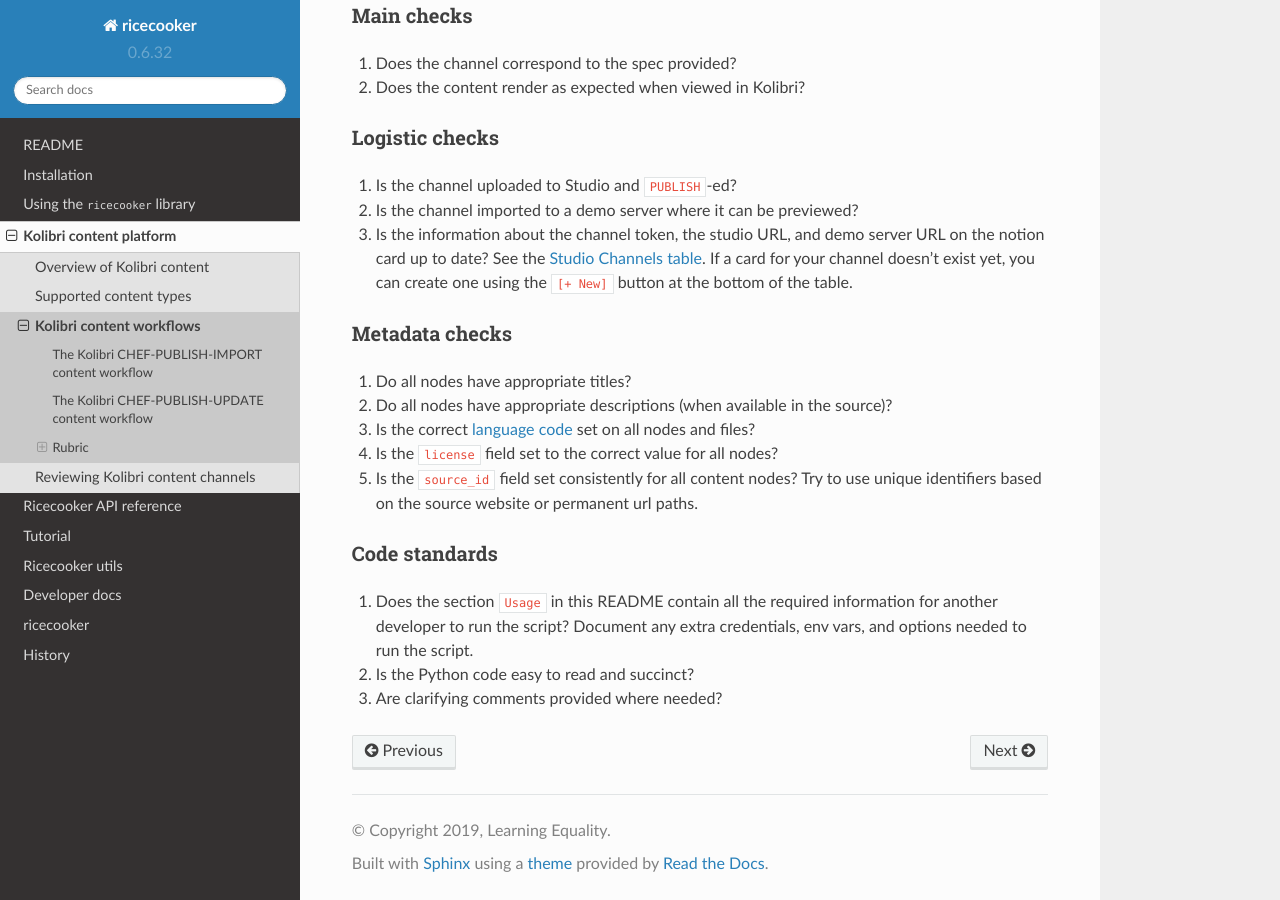
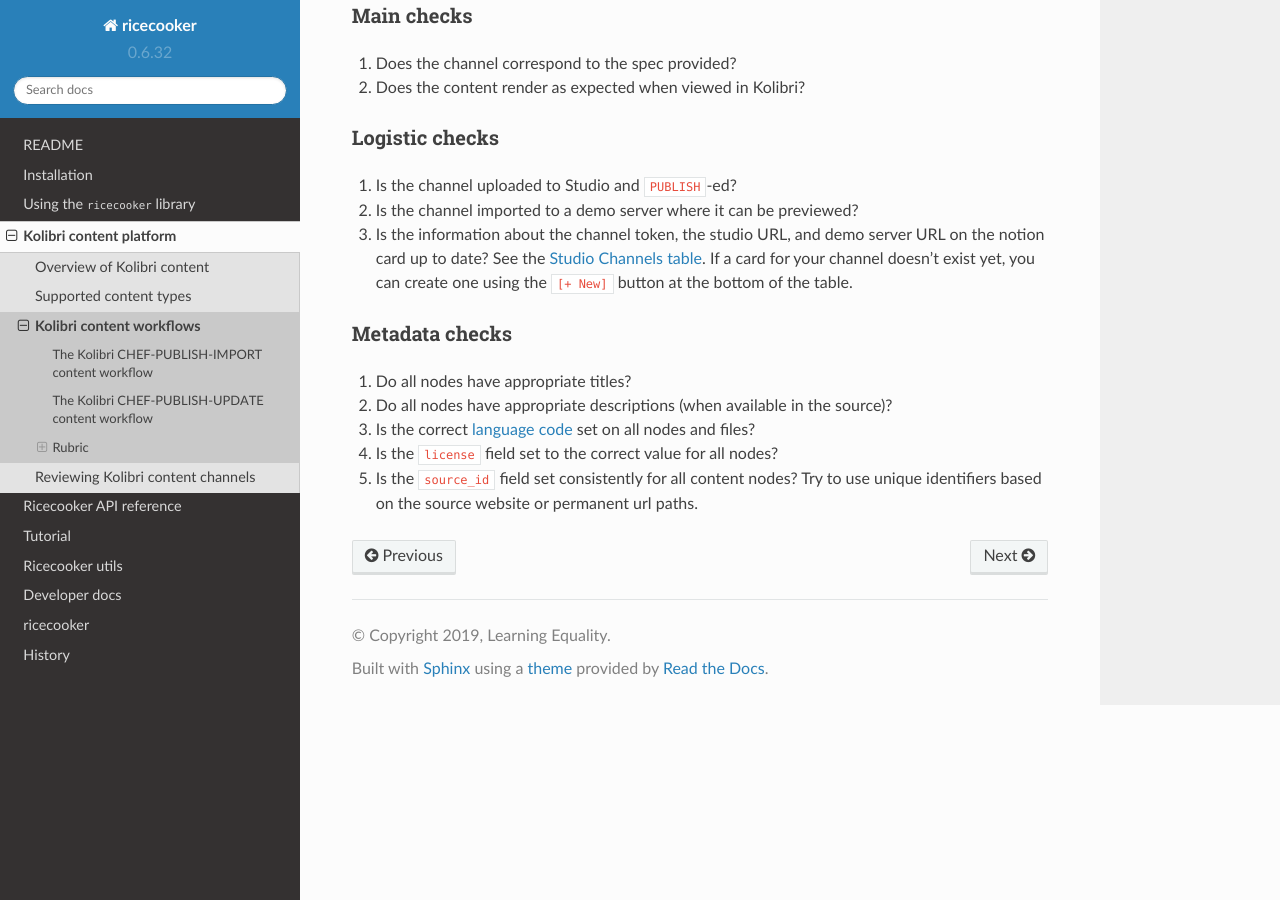
Before and after one commit to learningequality/ricecooker, a Sphinx documentation site: the page built from docs/platform/content_workflows.md, in a window 1280 px wide and 900 px high, scrolled down 1654 px. Built offline with Sphinx 7.4.7 and the Read the Docs theme 2.0.0, drawn with Linux system fonts in a browser that asks for light colours; pages that are not in the unit, such as notebooks, are missing from menus.

Commit message:
rm coding standards -- only relevant inside chef repo README

```diff
--- a/docs/platform/content_workflows.md
+++ b/docs/platform/content_workflows.md
@@ -89,10 +89,3 @@ Use the following rubric as a checklist to know when a sushi chef script is done
 4. Is the `license` field set to the correct value for all nodes?
 5. Is the `source_id` field set consistently for all content nodes?
    Try to use unique identifiers based on the source website or permanent url paths.
-
-### Code standards
-1. Does the section `Usage` in this README contain all the required information
-   for another developer to run the script?
-   Document any extra credentials, env vars, and options needed to run the script.
-2. Is the Python code easy to read and succinct?
-3. Are clarifying comments provided where needed?
```
